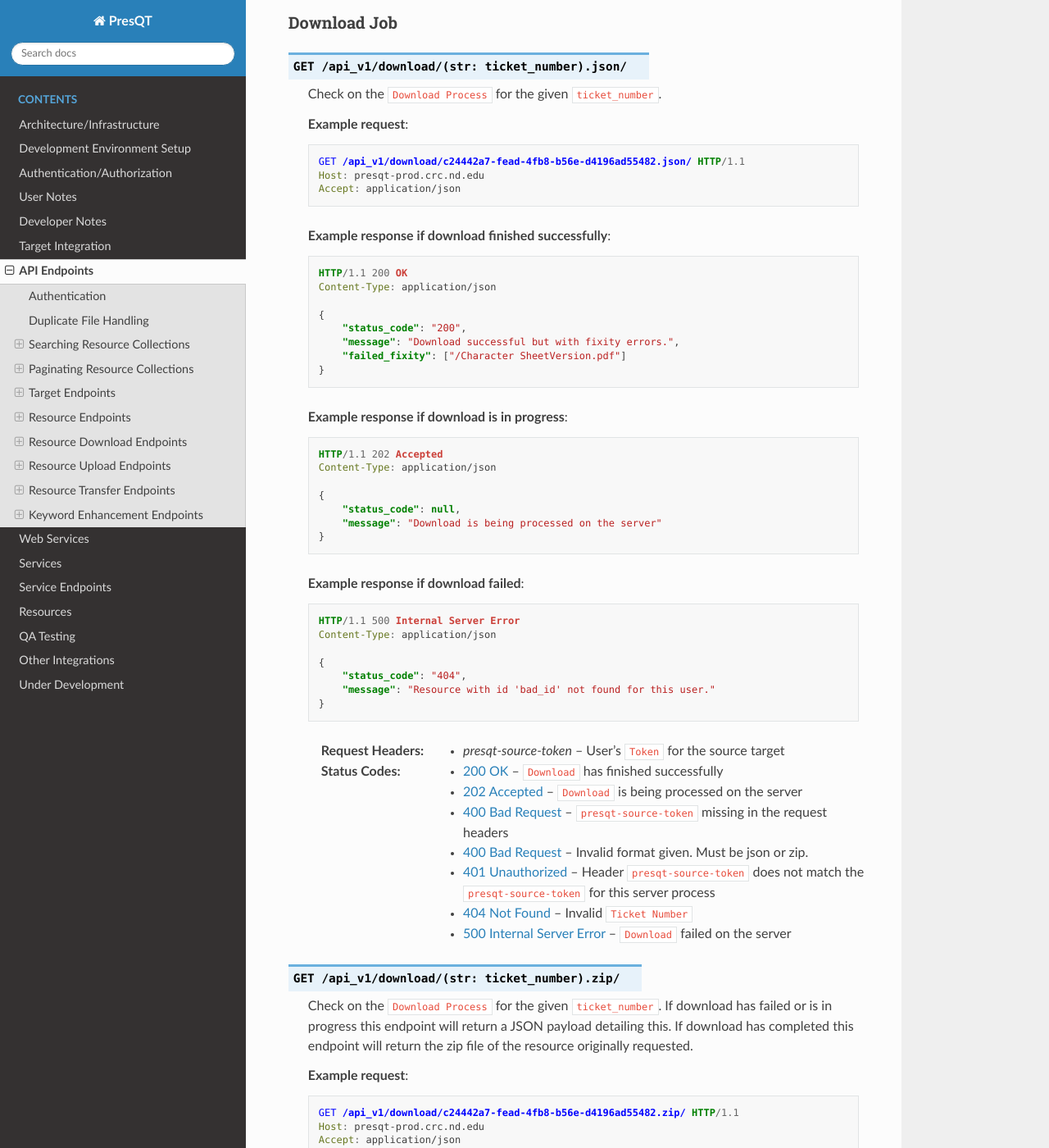
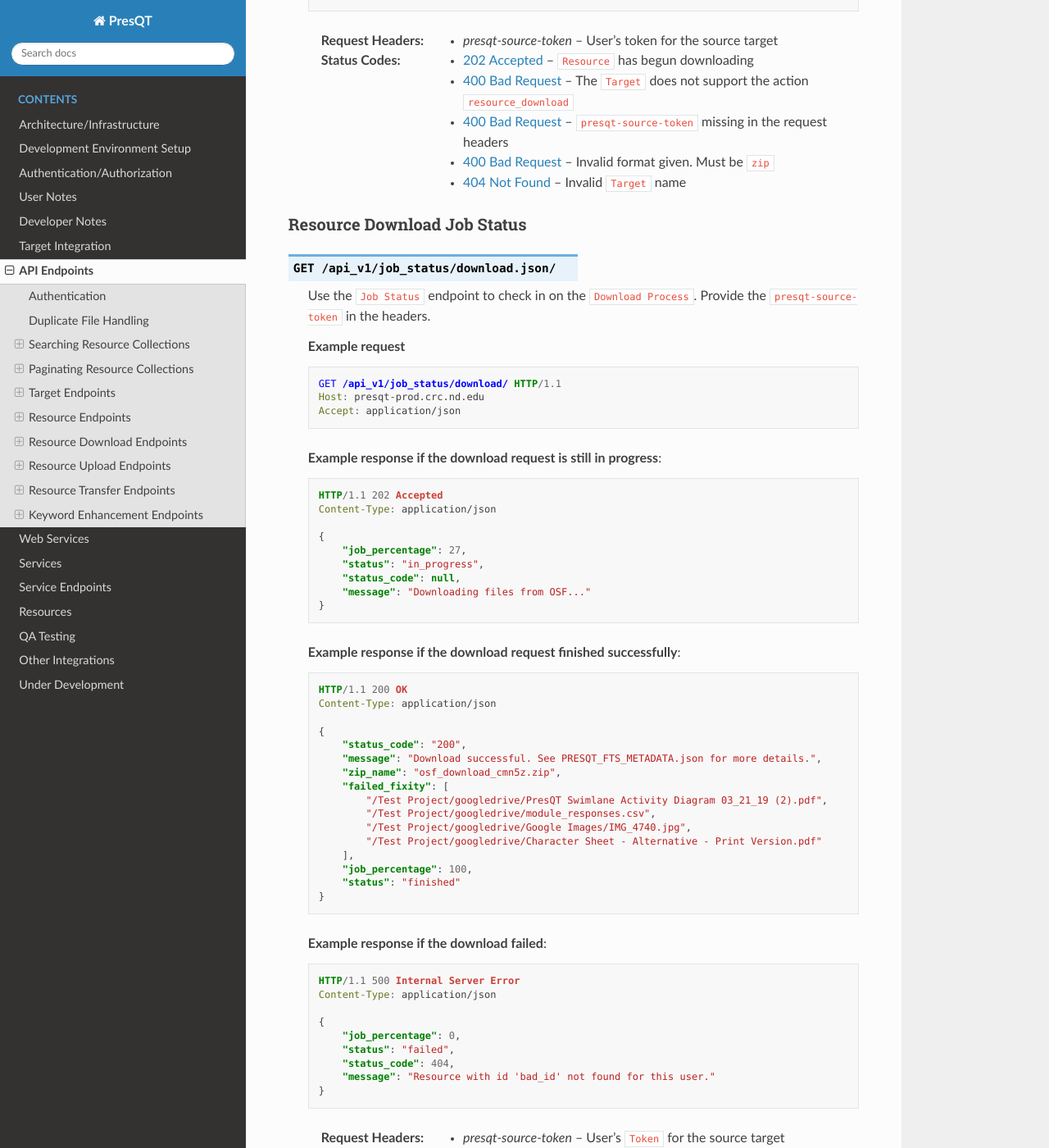
Before and after one commit to Lucy-Family-Institute/presqt, a Sphinx documentation site: the page built from docs/api_endpoints.rst, in a window 1280 px wide and 1400 px high, scrolled down 9052 px. Shown: the whole window at 82% size. Built offline with Sphinx 7.4.7 and the Read the Docs theme 2.0.0, drawn with Linux system fonts in a browser that asks for light colours; some of the changed text lies outside the part shown.

Commit message:
Updated job status docs

```diff
--- a/docs/api_endpoints.rst
+++ b/docs/api_endpoints.rst
@@ -143,39 +143,6 @@
         ]
 
     :statuscode 200: ``Targets`` successfully retrieved
-
-Collection Job
-++++++++++++++
-
-.. http:get::  /api_v1/collection/(str: ticket_number)/
-
-    Get the progress of the ``Collection Process`` for the given ``ticket_number``.
-
-    **Example request**:
-
-    .. sourcecode:: http
-
-        GET /api_v1/collection/c24442a7-fead-4fb8-b56e-d4196ad55482/ HTTP/1.1
-        Host: presqt-prod.crc.nd.edu
-        Accept: application/json
-
-    **Example response**:
-
-    .. sourcecode:: http
-
-        HTTP/1.1 200 OK
-        Content-Type: application/json
-
-        {
-            "total_files": 28,
-            "files_finished": 22
-        }
-
-    :reqheader presqt-source-token: User's ``Token`` for the source target
-    :statuscode 200: ``Collection`` progress successfully retrieved
-    :statuscode 400: ``presqt-source-token`` missing in the request headers
-    :statuscode 401: Header ``presqt-source-token`` does not match the ``presqt-source-token`` for this server process
-    :statuscode 404: Invalid ``Ticket Number``
 
 Target Details
 ++++++++++++++
@@ -370,6 +337,56 @@
     :statuscode 401: ``Token`` is invalid
     :statuscode 404: Invalid ``Target`` name
 
+Resource Collection Job Status
+++++++++++++++++++++++++++++++
+
+.. http:get:: /api_v1/job_status/collection/
+
+    Use the ``Job Status`` endpoint to check in on the ``Collection Process``. Provide the
+    ``presqt-source-token`` in the headers.
+
+    **Example request**
+
+    .. sourcecode:: http
+
+        GET /api_v1/job_status/collection/ HTTP/1.1
+        Host: presqt-prod.crc.nd.edu
+        Accept: application/json
+
+    **Example response if the collection request is still in progress**:
+
+    .. sourcecode:: http
+
+        HTTP/1.1 200 OK
+        Content-Type: application/json
+
+        {
+            "status": "in_progress",
+            "total_files": 50,
+            "files_finished": 5,
+            "job_percentage": 10
+        }
+
+    **Example response if the collection request is finished**:
+
+    .. sourcecode:: http
+
+        HTTP/1.1 200 OK
+        Content-Type: application/json
+
+        {
+            "status": "finished",
+            "total_files": 50,
+            "files_finished": 50,
+            "job_percentage": 100
+        }
+
+    :reqheader presqt-source-token: User's ``Token`` for the source target
+    :statuscode 200: ``Collection`` progress successfully retrieved
+    :statuscode 400: ``presqt-source-token`` missing in the request headers
+    :statuscode 404: Invalid ``Ticket Number``
+
+
 Resource Detail
 +++++++++++++++
 
@@ -448,8 +465,8 @@
 .. http:get::  /api_v1/targets/(str: target_name)/resources/(str: resource_id).zip/
 
     Retrieve a Resource as a ZIP file. This endpoint begins the download process but does not
-    return the zip file. Rather, it returns a ``ticket_number`` which can be passed to the
-    ``Download Job`` endpoint to check in on the process.
+    return the zip file. Rather, it returns a link which can be used to the hit the
+    ``Job Status`` endpoint to check in on the process.
 
     **Example request**:
 
@@ -467,9 +484,9 @@
         Content-Type: application/json
 
         {
-            "ticket_number": "75963741-8d7f-4278-ae3e-2c2544caa631",
             "message": "The server is processing the request.",
-            "download_job": "https://presqt-prod.crc.nd.edu/api_v1/downloads/75963741-8d7f-4278-ae3e-2c2544caa631/"
+            "download_job_zip": "https://presqt-prod.crc.nd.edu/api_v1/job_status/download.zip/",
+            "download_job_json": "https://presqt-prod.crc.nd.edu/api_v1/job_status/download.json/"
         }
 
     :reqheader presqt-source-token: User's token for the source target
@@ -479,23 +496,37 @@
     :statuscode 400: Invalid format given. Must be ``zip``
     :statuscode 404: Invalid ``Target`` name
 
+Resource Download Job Status
+++++++++++++++++++++++++++++
 
-Download Job
-++++++++++++
+.. http:get:: /api_v1/job_status/download.json/
 
-.. http:get::  /api_v1/download/(str: ticket_number).json/
+    Use the ``Job Status`` endpoint to check in on the ``Download Process``. Provide the
+    ``presqt-source-token`` in the headers.
 
-    Check on the ``Download Process`` for the given ``ticket_number``.
-
-    **Example request**:
+    **Example request**
 
     .. sourcecode:: http
 
-        GET /api_v1/download/c24442a7-fead-4fb8-b56e-d4196ad55482.json/ HTTP/1.1
+        GET /api_v1/job_status/download/ HTTP/1.1
         Host: presqt-prod.crc.nd.edu
         Accept: application/json
 
-    **Example response if download finished successfully**:
+    **Example response if the download request is still in progress**:
+
+    .. sourcecode:: http
+
+        HTTP/1.1 202 Accepted
+        Content-Type: application/json
+
+        {
+            "job_percentage": 27,
+            "status": "in_progress",
+            "status_code": null,
+            "message": "Downloading files from OSF..."
+        }
+
+    **Example response if the download request finished successfully**:
 
     .. sourcecode:: http
 
@@ -504,23 +535,19 @@
 
         {
             "status_code": "200",
-            "message": "Download successful but with fixity errors.",
-            "failed_fixity": ["/Character SheetVersion.pdf"]
+            "message": "Download successful. See PRESQT_FTS_METADATA.json for more details.",
+            "zip_name": "osf_download_cmn5z.zip",
+            "failed_fixity": [
+                "/Test Project/googledrive/PresQT Swimlane Activity Diagram 03_21_19 (2).pdf",
+                "/Test Project/googledrive/module_responses.csv",
+                "/Test Project/googledrive/Google Images/IMG_4740.jpg",
+                "/Test Project/googledrive/Character Sheet - Alternative - Print Version.pdf"
+            ],
+            "job_percentage": 100,
+            "status": "finished"
         }
 
-    **Example response if download is in progress**:
-
-    .. sourcecode:: http
-
-        HTTP/1.1 202 Accepted
-        Content-Type: application/json
-
-        {
-            "status_code": null,
-            "message": "Download is being processed on the server"
-        }
-
-    **Example response if download failed**:
+    **Example response if the download failed**:
 
     .. sourcecode:: http
 
@@ -528,7 +555,9 @@
         Content-Type: application/json
 
         {
-            "status_code": "404",
+            "job_percentage": 0,
+            "status": "failed",
+            "status_code": 404,
             "message": "Resource with id 'bad_id' not found for this user."
         }
 
@@ -537,14 +566,12 @@
     :statuscode 202: ``Download`` is being processed on the server
     :statuscode 400: ``presqt-source-token`` missing in the request headers
     :statuscode 400: Invalid format given. Must be json or zip.
-    :statuscode 401: Header ``presqt-source-token`` does not match the ``presqt-source-token`` for this server process
     :statuscode 404: Invalid ``Ticket Number``
     :statuscode 500: ``Download`` failed on the server
 
-.. http:get::  /api_v1/download/(str: ticket_number).zip/
+.. http:get:: /api_v1/job_status/download.zip/
 
-
-    Check on the ``Download Process`` for the given ``ticket_number``.
+    Check on the ``Download Process`` for the given user.
     If download has failed or is in progress this endpoint will return a JSON payload detailing this.
     If download has completed this endpoint will return the zip file of the resource originally requested.
 
@@ -552,9 +579,23 @@
 
     .. sourcecode:: http
 
-        GET /api_v1/download/c24442a7-fead-4fb8-b56e-d4196ad55482.zip/ HTTP/1.1
+        GET /api_v1/job_status/download.zip/ HTTP/1.1
         Host: presqt-prod.crc.nd.edu
         Accept: application/json
+
+    **Example response if the download request is still in progress**:
+
+    .. sourcecode:: http
+
+        HTTP/1.1 202 Accepted
+        Content-Type: application/json
+
+        {
+            "job_percentage": 27,
+            "status": "in_progress",
+            "status_code": null,
+            "message": "Downloading files from OSF..."
+        }
 
     **Example response if download finished successfully**:
 
@@ -565,19 +606,7 @@
 
         Payload is ZIP file
 
-    **Example response if download is in progress**:
-
-    .. sourcecode:: http
-
-        HTTP/1.1 202 Accepted
-        Content-Type: application/json
-
-        {
-            "status_code": null,
-            "message": "Download is being processed on the server"
-        }
-
-    **Example response if download failed**:
+    **Example response if the download failed**:
 
     .. sourcecode:: http
 
@@ -585,7 +614,9 @@
         Content-Type: application/json
 
         {
-            "status_code": "404",
+            "job_percentage": 0,
+            "status": "failed",
+            "status_code": 404,
             "message": "Resource with id 'bad_id' not found for this user."
         }
 
@@ -594,21 +625,22 @@
     :statuscode 202: ``Download`` is being processed on the server
     :statuscode 400: ``presqt-source-token`` missing in the request headers
     :statuscode 400: Invalid format given. Must be json or zip.
-    :statuscode 401: Header ``presqt-source-token`` does not match the ``presqt-source-token`` for this server process
     :statuscode 404: Invalid ``Ticket Number``
     :statuscode 500: ``Download`` failed on the server
 
-.. http:patch::  /api_v1/download/(str: ticket_number)/
+.. http:patch::  /api_v1/job_status/upload/
 
-    Cancel the ``Download Process`` for the given ``ticket_number``.
+    Cancel the ``Download Process`` for the given user.`.
+
     If the download has finished before it can be cancelled it will return the finished info from process_info.json.
+
     If the download was successfully cancelled then it will return the cancelled info from process_info.json.
 
     **Example request**:
 
     .. sourcecode:: http
 
-        PATCH /api_v1/download/c24442a7-fead-4fb8-b56e-d4196ad55482/ HTTP/1.1
+        PATCH /api_v1/job_status/download/ HTTP/1.1
         Host: presqt-prod.crc.nd.edu
         Accept: application/json
 
@@ -640,8 +672,8 @@
     :statuscode 200: ``Download`` cancelled
     :statuscode 406: ``Download`` finished before cancellation
     :statuscode 400: ``presqt-source-token`` missing in the request headers
-    :statuscode 401: Header ``presqt-source-token`` does not match the ``presqt-source-token`` for this server process
     :statuscode 404: Invalid ``Ticket Number``
+
 
 Resource Upload Endpoints
 ---------------------------
@@ -652,8 +684,8 @@
 .. http:post::  /api_v1/targets/(str: target_name)/resources/
 
     Upload a new top level resource, for instance a Project. This endpoint begins the ``Upload``
-    process. It returns a ``ticket_number`` which can be passed to the ``Upload Job`` endpoint to
-    check in on the process.
+    process. It returns a link which can be used to the hit the ``Job Status`` endpoint to check
+    in on the process.
 
     **Example request**:
 
@@ -671,9 +703,8 @@
         Content-Type: application/json
 
         {
-            "ticket_number": "ba025c37-3b33-461c-88a1-659a33f3cf47",
             "message": "The server is processing the request.",
-            "upload_job": "https://presqt-prod.crc.nd.edu/api_v1/uploads/ba025c37-3b33-461c-88a1-659a33f3cf47/"
+            "upload_job": "https://presqt-prod.crc.nd.edu/api_v1/job_status/upload/"
         }
 
     :reqheader presqt-destination-token: User's ``Token`` for the destination target
@@ -699,8 +730,8 @@
 .. http:post::  /api_v1/targets/(str: target_name)/resources/(str: resource_id)/
 
     Upload a resource to an existing container. This endpoint begins the ``Upload``
-    process. It returns a ``ticket_number`` which can be passed to the ``Upload Job`` endpoint to
-    check in on the process.
+    process. It returns a link which can be used to the hit the ``Job Status`` endpoint to check
+    in on the process.
 
     **Example request**:
 
@@ -718,9 +749,8 @@
         Content-Type: application/json
 
         {
-            "ticket_number": "ba025c37-3b33-461c-88a1-659a33f3cf47",
             "message": "The server is processing the request.",
-            "upload_job": "https://presqt-prod.crc.nd.edu/api_v1/uploads/ba025c37-3b33-461c-88a1-659a33f3cf47/"
+            "upload_job": "https://presqt-prod.crc.nd.edu/api_v1/job_status/upload/"
         }
 
     :reqheader presqt-destination-token: User's ``Token`` for the destination target
@@ -740,20 +770,34 @@
     :statuscode 404: Invalid ``Target`` name
     :statuscode 410: ``Resource`` no longer available
 
-Upload Job
-++++++++++
+Resource Upload Job Status
+++++++++++++++++++++++++++
 
-.. http:get::  /api_v1/upload/(str: ticket_number)/
+.. http:get::  /api_v1/job_status/upload/
 
-    Check on the ``Upload Process`` for the given ``ticket_number``.
+    Check on the ``Upload Process`` for the given user.
 
     **Example request**:
 
     .. sourcecode:: http
 
-        GET /api_v1/upload/ba025c37-3b33-461c-88a1-659a33f3cf47/ HTTP/1.1
+        GET /api_v1/job_status/upload/ HTTP/1.1
         Host: presqt-prod.crc.nd.edu
         Accept: application/json
+
+    **Example response if the upload is in progress**:
+
+    .. sourcecode:: http
+
+        HTTP/1.1 200 OK
+        Content-Type: application/json
+
+        {
+            "status_code": null,
+            "message": "Uploading files to OSF...",
+            "status": "in_progress",
+            "job_percentage": 0
+        }
 
     **Example response if upload finished successfully**:
 
@@ -764,22 +808,12 @@
 
         {
             "status_code": "200",
-            "message": "Upload successful",
-            "failed_fixity": ["/path/to/file/failed/fixity.jpg"],
-            "resources_ignored": ["/path/to/file/ignored.jpg"],
-            "resources_updated": ["/path/to/file/updated.jpg"]
-        }
-
-    **Example response if upload is in progress**:
-
-    .. sourcecode:: http
-
-        HTTP/1.1 202 Accepted
-        Content-Type: application/json
-
-        {
-            "status_code": null,
-            "message": "Upload is being processed on the server"
+            "message": "Upload successful.",
+            "status": "finished",
+            "failed_fixity": [],
+            "resources_ignored": [],
+            "resources_updated": [],
+            "job_percentage": 99
         }
 
     **Example response if upload failed**:
@@ -790,7 +824,9 @@
         Content-Type: application/json
 
         {
-            "status_code": "404",
+            "job_percentage": 0,
+            "status": "failed",
+            "status_code": 404,
             "message": "Resource with id 'bad_id' not found for this user."
         }
 
@@ -798,13 +834,12 @@
     :statuscode 200: ``Upload`` has finished successfully
     :statuscode 202: ``Upload`` is being processed on the server
     :statuscode 400: ``presqt-destination-token`` missing in the request headers
-    :statuscode 401: Header ``presqt-destination-token`` does not match the ``presqt-destination-token`` for this server process
     :statuscode 404: Invalid ``Ticket Number``
     :statuscode 500: ``Upload`` failed on the server
 
-.. http:patch::  /api_v1/upload/(str: ticket_number)/
+.. http:patch::  /api_v1/job_status/upload/
 
-    Cancel the ``Upload Process`` for the given ``ticket_number``.
+    Cancel the ``Upload Process`` for the given user.
     If the upload has finished before it can be cancelled it will return the finished info from process_info.json.
     If the upload was successfully cancelled then it will return the cancelled info from process_info.json.
 
@@ -812,7 +847,7 @@
 
     .. sourcecode:: http
 
-        PATCH /api_v1/upload/c24442a7-fead-4fb8-b56e-d4196ad55482/ HTTP/1.1
+        PATCH /api_v1/job_status/upload/ HTTP/1.1
         Host: presqt-prod.crc.nd.edu
         Accept: application/json
 
@@ -844,8 +879,8 @@
     :statuscode 200: ``Upload`` cancelled
     :statuscode 406: ``Upload`` finished before cancellation
     :statuscode 400: ``presqt-destination-token`` missing in the request headers
-    :statuscode 401: Header ``presqt-destination-token`` does not match the ``presqt-destination-token`` for this server process
     :statuscode 404: Invalid ``Ticket Number``
+
 
 Resource Transfer Endpoints
 ---------------------------
@@ -866,8 +901,8 @@
 
     Transfer a resource from a source target to a destination target. Make the resource a new
     top level resource, for instance a Project. This endpoint begins the ``Transfer``
-    process. It returns a ``ticket_number`` which can be passed to the ``Transfer Job`` endpoint to
-    check in on the process.
+    process. It returns a link which can be used to the hit the ``Job Status`` endpoint to check
+    in on the process.
 
     **Example request**:
 
@@ -892,9 +927,8 @@
         Content-Type: application/json
 
         {
-            "ticket_number": "6d65d1b1-5a04-479b-8519-8340187f0ffc",
             "message": "The server is processing the request.",
-            "transfer_job": "https://presqt-prod.crc.nd.edu/api_v1/transfers/6d65d1b1-5a04-479b-8519-8340187f0ffc/"
+            "transfer_job": "https://presqt-prod.crc.nd.edu/api_v1/job_status/transfer/"
         }
 
     :reqheader presqt-destination-token: User's ``Token`` for the destination target
@@ -932,9 +966,8 @@
 .. http:post::  /api_v1/targets/(str: target_name)/resources/(str: resource_id)/
 
     Transfer a resource from a source target to a destination target. Transfer to an existing resource.
-    This endpoint begins the ``Transfer``
-    process. It returns a ``ticket_number`` which can be passed to the ``Transfer Job`` endpoint to
-    check in on the process.
+    This endpoint begins the ``Transfer`` process. It returns a link which can be used to
+    the hit the ``Job Status`` endpoint to check in on the process.
 
      **Example request**:
 
@@ -959,9 +992,8 @@
         Content-Type: application/json
 
         {
-            "ticket_number": "6d65d1b1-5a04-479b-8519-8340187f0ffc",
             "message": "The server is processing the request.",
-            "transfer_job": "https://presqt-prod.crc.nd.edu/api_v1/transfers/6d65d1b1-5a04-479b-8519-8340187f0ffc/"
+            "transfer_job": "https://presqt-prod.crc.nd.edu/api_v1/job_status/transfer/"
         }
 
     :reqheader presqt-destination-token: User's ``Token`` for the destination target
@@ -996,20 +1028,33 @@
     :statuscode 410: ``Resource`` to transfer to is longer available
 
 
-Transfer Job
-++++++++++++
+Resource Transfer Job Status
+++++++++++++++++++++++++++++
 
-.. http:get::  /api_v1/transfer/(str: ticket_number)/
+.. http:get::  /api_v1/job_status/transfer/
 
-    Check on the ``Transfer Process`` for the given ``ticket_number``.
+    Check on the ``Transfer Process`` for the given user.
 
     **Example request**:
 
     .. sourcecode:: http
 
-        GET /api_v1/transfer/ra025c37-3b33-461c-88a1-659a33f3cf47/ HTTP/1.1
+        GET /api_v1/job_status/transfer/ HTTP/1.1
         Host: presqt-prod.crc.nd.edu
         Accept: application/json
+
+    **Example response if transfer is in progress**:
+
+    .. sourcecode:: http
+
+        HTTP/1.1 202 Accepted
+        Content-Type: application/json
+
+        {
+            "status_code": null,
+            "message": "Creating PRESQT_FTS_METADATA...",
+            "job_percentage": 50
+        }
 
     **Example response if transfer finished successfully**:
 
@@ -1021,23 +1066,27 @@
         {
             "status_code": "200",
             "message": "Transfer successful.",
-            "failed_fixity": [],
+            "job_percentage": 99,
+            "failed_fixity": [
+                "/PrivateProject/README.md"
+            ],
             "resources_ignored": [],
             "resources_updated": [],
-            "initial_keywords": [],
-            "enhanced_keywords": []
-        }
-
-    **Example response if transfer is in progress**:
-
-    .. sourcecode:: http
-
-        HTTP/1.1 202 Accepted
-        Content-Type: application/json
-
-        {
-            "status_code": null,
-            "message": "Transfer is being processed on the server"
+            "enhanced_keywords": [
+                "EGG",
+                "DISORDERED SOLVENT",
+                "Electrostatic Gravity Gradiometer",
+                "animal house",
+                "aqua",
+                "Wasser",
+            ],
+            "initial_keywords": [
+                "animals",
+                "eggs",
+                "water"
+            ],
+            "source_resource_id": "209372336",
+            "destination_resource_id": "qadt3"
         }
 
     **Example response if transfer failed**:
@@ -1048,7 +1097,10 @@
         Content-Type: application/json
 
         {
-            "error": "Header 'presqt-destination-token' does not match the 'presqt-destination-token' for this server process."
+            "status_code": 404,
+            "message": "The resource with id, 20938989898989872336, does not exist for this user.",
+            "job_percentage": 0,
+            "status": "failed"
         }
 
     :reqheader presqt-destination-token: User's ``Token`` for the destination target
@@ -1057,14 +1109,12 @@
     :statuscode 202: ``Transfer`` is being processed on the server
     :statuscode 400: ``presqt-destination-token`` missing in the request headers
     :statuscode 400: ``presqt-source-token`` missing in the request headers
-    :statuscode 401: Header ``presqt-destination-token`` does not match the ``presqt-destination-token`` for this server process
-    :statuscode 401: Header ``presqt-source-token`` does not match the ``presqt-source-token`` for this server process
     :statuscode 404: Invalid ``Ticket Number``
     :statuscode 500: ``Transfer`` failed on the server
 
-.. http:patch::  /api_v1/transfer/(str: ticket_number)/
+.. http:patch::  /api_v1/job_status/transfer/
 
-    Cancel the ``Transfer Process`` for the given ``ticket_number``.
+    Cancel the ``Transfer Process`` for the given user.
     If the transfer has finished before it can be cancelled it will return the finished info from process_info.json.
     If the transfer was successfully cancelled then it will return the cancelled info from process_info.json.
 
@@ -1072,7 +1122,7 @@
 
     .. sourcecode:: http
 
-        PATCH /api_v1/transfer/c24442a7-fead-4fb8-b56e-d4196ad55482/ HTTP/1.1
+        PATCH /api_v1/job_status/transfer/ HTTP/1.1
         Host: presqt-prod.crc.nd.edu
         Accept: application/json
 
@@ -1106,9 +1156,8 @@
     :statuscode 406: ``Transfer`` finished before cancellation
     :statuscode 400: ``presqt-destination-token`` missing in the request headers
     :statuscode 400: ``presqt-source-token`` missing in the request headers
-    :statuscode 401: Header ``presqt-destination-token`` does not match the ``presqt-destination-token`` for this server process
-    :statuscode 401: Header ``presqt-source-token`` does not match the ``presqt-source-token`` for this server process
     :statuscode 404: Invalid ``Ticket Number``
+
 
 Keyword Enhancement Endpoints
 -----------------------------
--- a/docs/target_integration.rst
+++ b/docs/target_integration.rst
@@ -283,6 +283,7 @@
         token             str User's token for the target
         resource_id       str ID for the resource we want to download
         process_info_path str The path to this download's process_info_path
+        action            str The type of action occurring
         ================= === =============================================
 
     * The function must return a **dictionary** with the following keys:
@@ -384,6 +385,7 @@
 
                                   Options: [ignore, update]
         process_info_path     str The path to this download's process_info_path
+        action                str The type of action occurring
         ===================== === ==========================================================================
 
     * The function must return a **dictionary** with the following keys:
```
Also changed, not shown: 2 other files.
